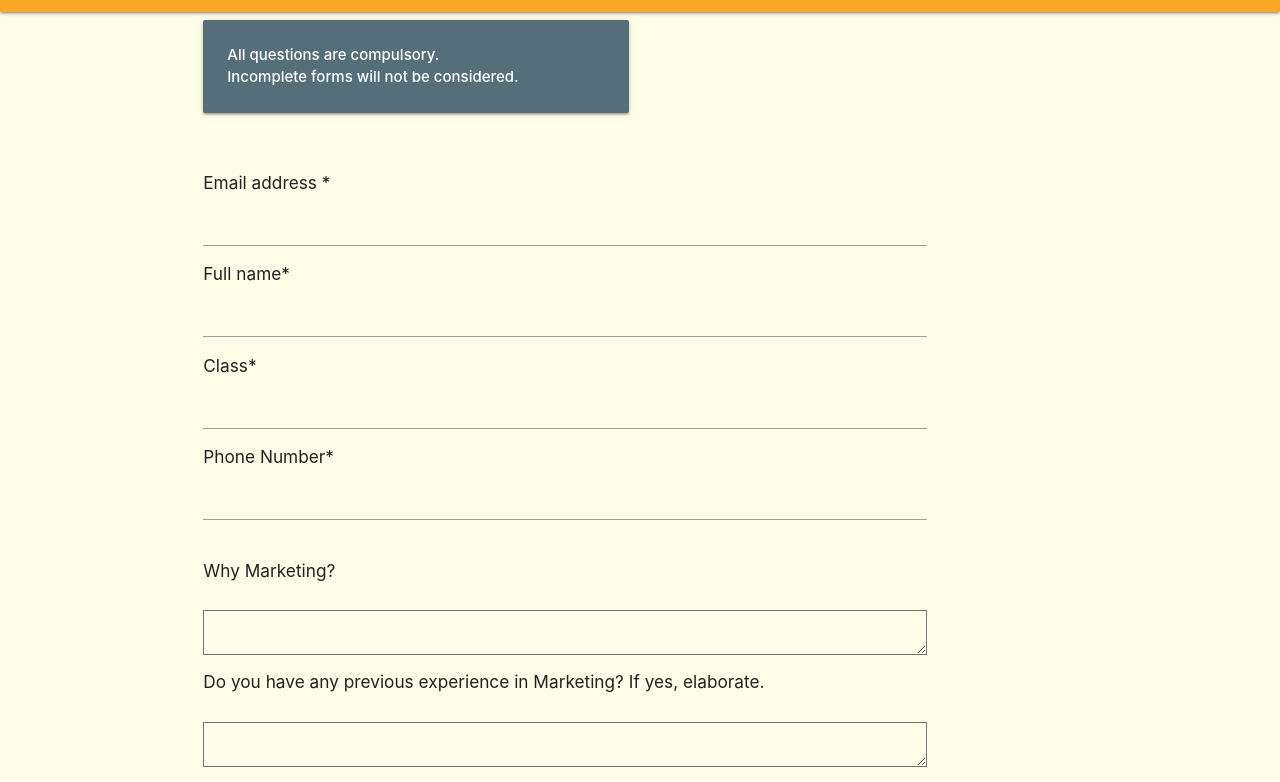
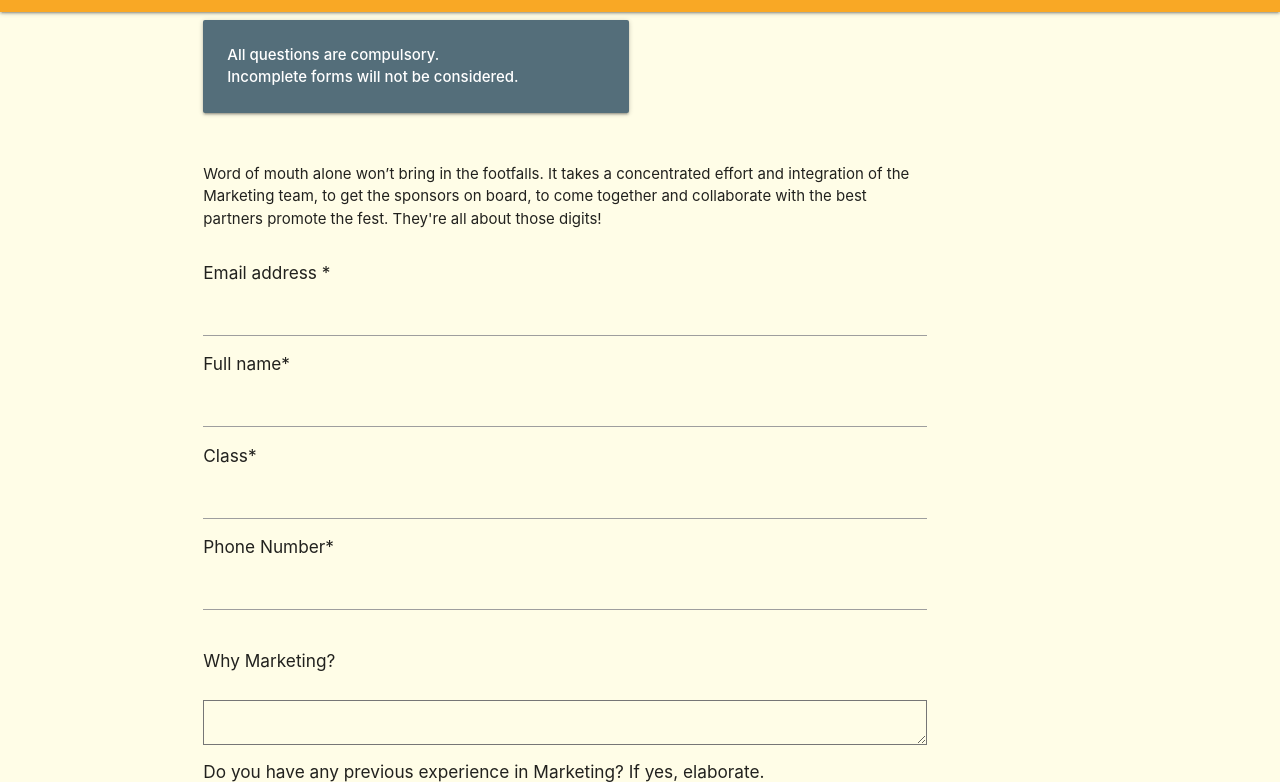
Before and after one commit to Bosco98/MosaicRegisteration, a plain HTML site: page Marketing.html in a window 1280 px wide. Shown: the part 52-834 px from the top of the page. Drawn offline with nearby package versions, Linux system fonts and the light colour scheme.

Commit message:
Update Marketing.html

```diff
--- a/Marketing.html
+++ b/Marketing.html
@@ -53,7 +53,11 @@
 
         <div class="row">
             <div class="input-field col s10">
-
+Word of mouth alone won’t bring in the footfalls. It takes a concentrated
+effort and integration of the Marketing team, to get the sponsors on
+board, to come together and collaborate with the best partners promote
+the fest. They're all about those digits!
+                <br><br>
                 <form action="https://docs.google.com/forms/d/e/1FAIpQLSdGMm9s7QwSzikP9RLqHji0x0fLolAiiWM4MvJsq_yjXr1DOQ/formResponse" method="post"
                     target="hidden_iframe" onsubmit="submitted=true;">
                     <h6>
```
